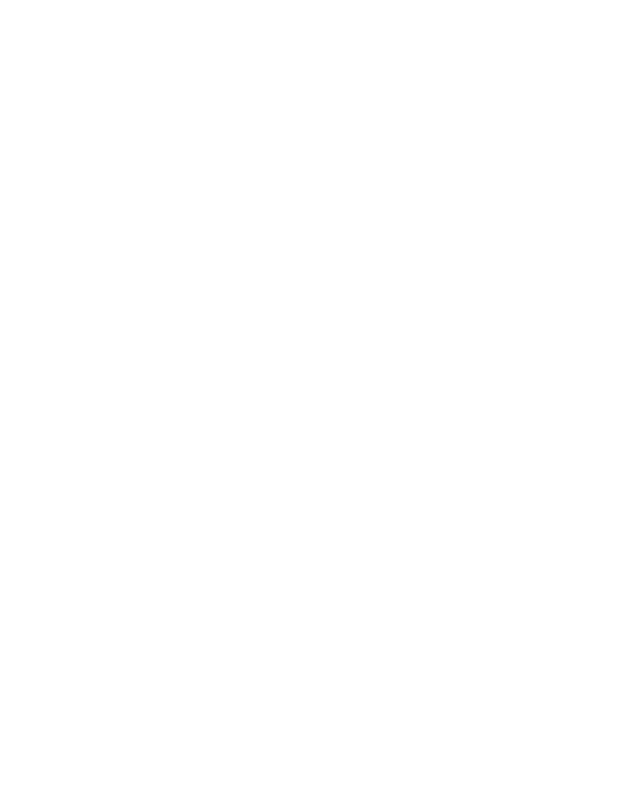
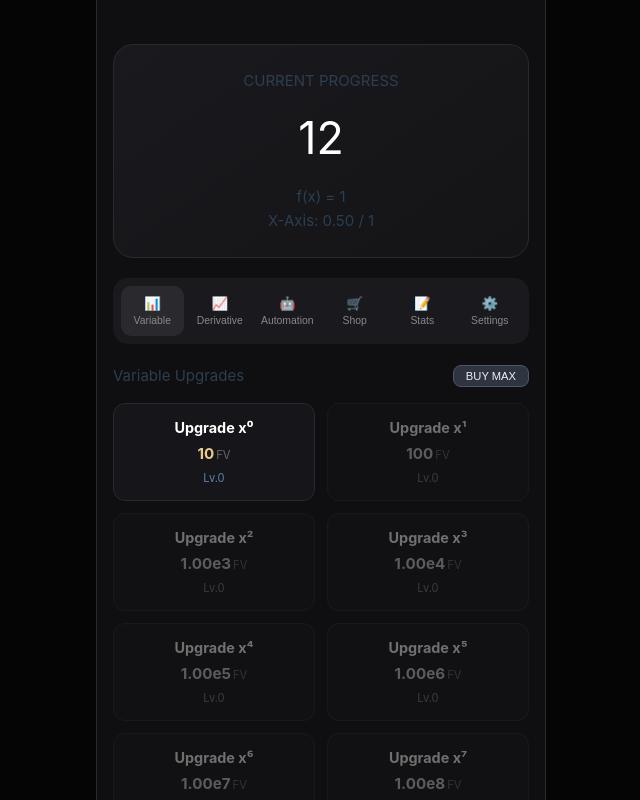
Before and after one commit to frotrue/limit_idle_test, a plain HTML site: page index.html in a window 1280 px wide. Shown: the whole page, without its empty margins (319-959 px from the left). Drawn offline with Linux system fonts and the light colour scheme; the site is published under a folder, as on GitHub Pages, so addresses that start at the root find nothing; a web font is replaced by a local one.

Commit message:
Update index.html

```diff
--- a/index.html
+++ b/index.html
@@ -4,8 +4,8 @@
     <meta charset="UTF-8">
     <meta name="viewport" content="width=device-width, initial-scale=1.0, maximum-scale=1.0, user-scalable=no, viewport-fit=cover">
     <title>Limit Idle</title>
-    <script type="module" crossorigin src="/assets/index-0cipsktf.js"></script>
-    <link rel="stylesheet" crossorigin href="/assets/index-CgTNGN9j.css">
+    <script type="module" crossorigin src="./assets/index-0cipsktf.js"></script>
+    <link rel="stylesheet" crossorigin href="./assets/index-CgTNGN9j.css">
   </head>
   <body>
     <div id="app"></div>
```
